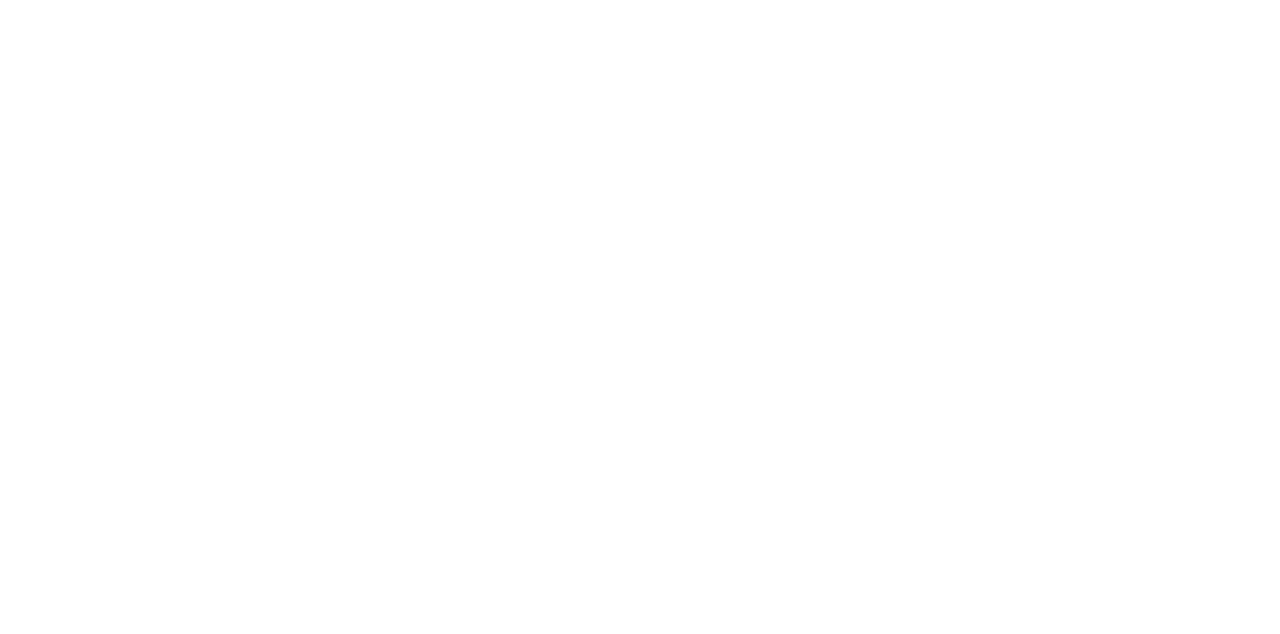
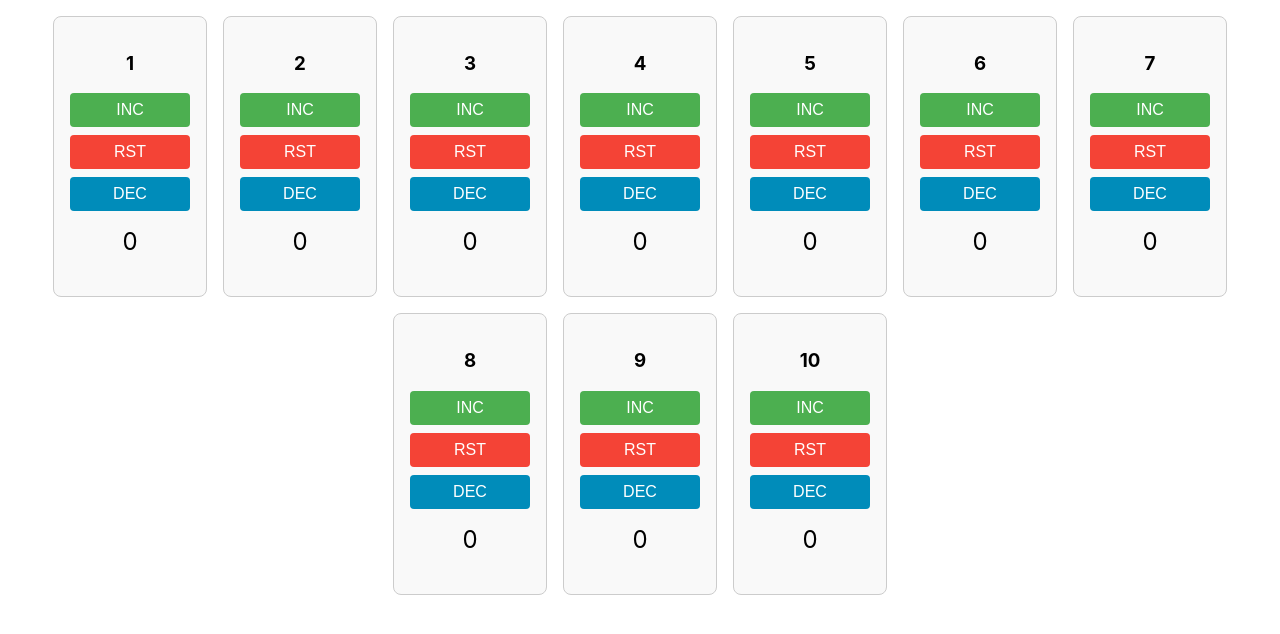
Before and after one commit to zevi-zeltzer/exercis-11, a React (Create React App) app in the folder my-exercis/: page / in a window 1280 px wide. Shown: the top 634 px of the page. Built offline with nearby package versions, Linux system fonts and the light colour scheme.

Commit message:
end project

```diff
--- /dev/null
+++ b/my-exercis/src/exercise1/AppCounter.jsx
@@ -0,0 +1,17 @@
+import React from "react";
+import Counter from "./Counter";
+import "./counter.css"
+
+function AppCounter() {
+  let arrCounter = [];
+  for (let i = 0; i < 10; i++) {
+    arrCounter.push(
+      <div>
+        <Counter key={i} id={i + 1} />
+      </div>
+    );
+  }
+  return <div className="container">{arrCounter}</div>;
+}
+
+export default AppCounter;
--- /dev/null
+++ b/my-exercis/src/exercise1/Counter.jsx
@@ -0,0 +1,18 @@
+import React from 'react'
+import { useState } from 'react'
+function Counter(props) {
+    let[counter,setCounter]=useState(0);
+  return (
+    <div className='counter'>
+        <h3 className='numbering'>{props.id}</h3>
+       <button className='INC' onClick={()=>{setCounter(counter+props.id)}}>INC</button>
+       <button className='RST' onClick={()=>{setCounter(counter=0)}}>RST</button>
+       <button className='DEC' onClick={()=>{setCounter(counter-props.id)}}>DEC</button>
+
+       <p className='numCounter'>{counter}</p>
+
+    </div>
+  )
+}
+
+export default Counter
--- /dev/null
+++ b/my-exercis/src/exercise1/counter.css
@@ -0,0 +1,62 @@
+/* AppCounter.css */
+
+.container {
+    display: flex;
+    flex-wrap: wrap;
+    gap: 16px;
+    padding: 16px;
+    justify-content: center;
+  }
+
+  .counter {
+    border: 1px solid #ccc;
+    padding: 16px;
+    border-radius: 8px;
+    background-color: #f9f9f9;
+    text-align: center;
+    width: 120px;
+  }
+
+  .counter button {
+    display: block;
+    width: 100%;
+    margin: 8px 0;
+    padding: 8px;
+    font-size: 16px;
+    cursor: pointer;
+    border: none;
+    border-radius: 4px;
+    transition: background-color 0.3s ease;
+  }
+
+  .counter button.INC {
+    background-color: #4caf50;
+    color: white;
+  }
+
+  .counter button.INC:hover {
+    background-color: #45a049;
+  }
+
+  .counter button.RST {
+    background-color: #f44336;
+    color: white;
+  }
+
+  .counter button.RST:hover {
+    background-color: #e53935;
+  }
+
+  .counter button.DEC {
+    background-color: #008cba;
+    color: white;
+  }
+
+  .counter button.DEC:hover {
+    background-color: #007bb5;
+  }
+
+  .numCounter {
+    font-size: 24px;
+    margin-top: 16px;
+  }
--- a/my-exercis/src/index.js
+++ b/my-exercis/src/index.js
@@ -1,12 +1,12 @@
 import React from 'react';
 import ReactDOM from 'react-dom/client';
 import './index.css';
-import App from './App';
+import AppCounter from './exercise1/AppCounter';
 
 
 const root = ReactDOM.createRoot(document.getElementById('root'));
 root.render(
   <React.StrictMode>
-    <App />
+    <AppCounter />
   </React.StrictMode>
 );
```
